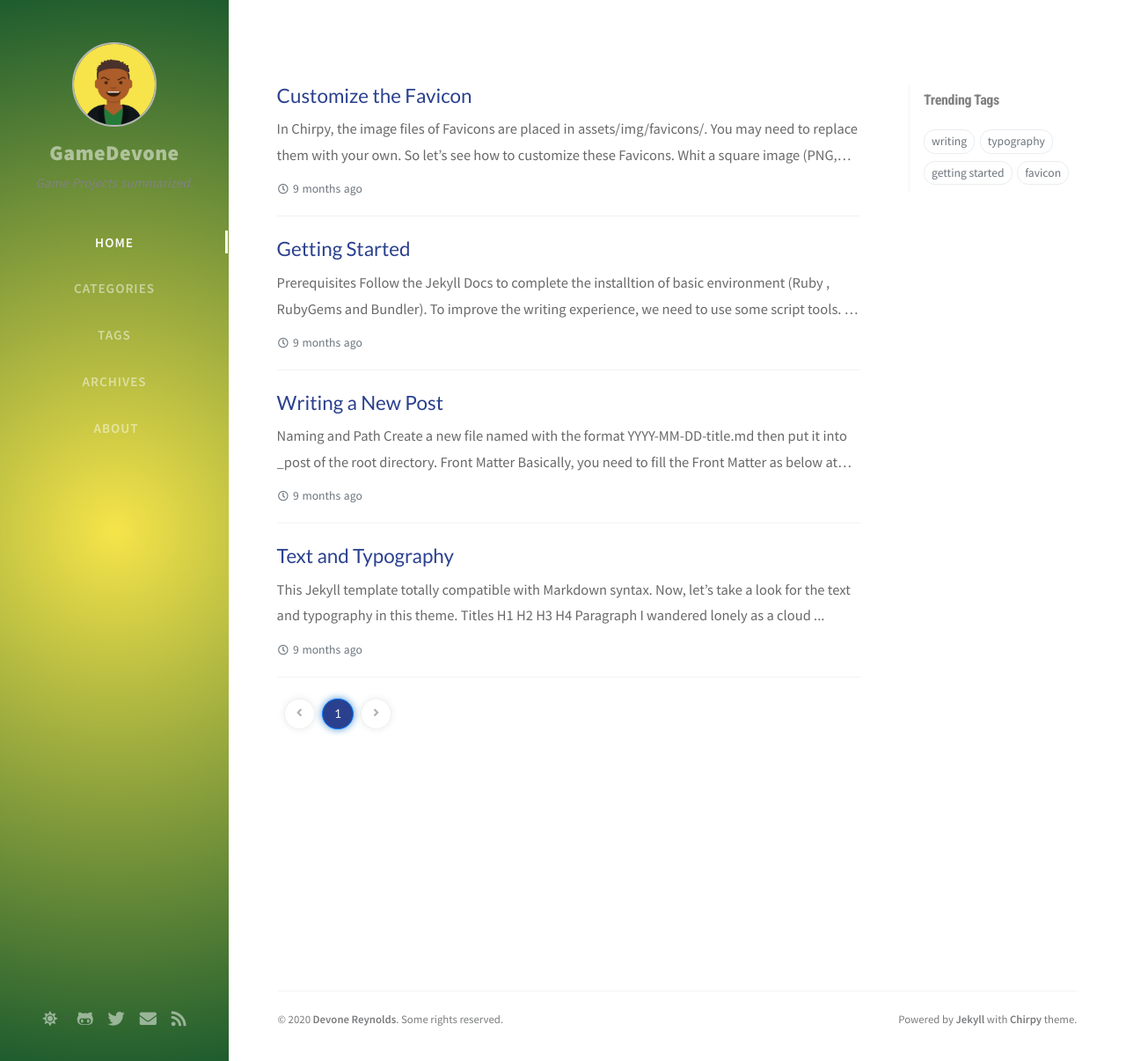
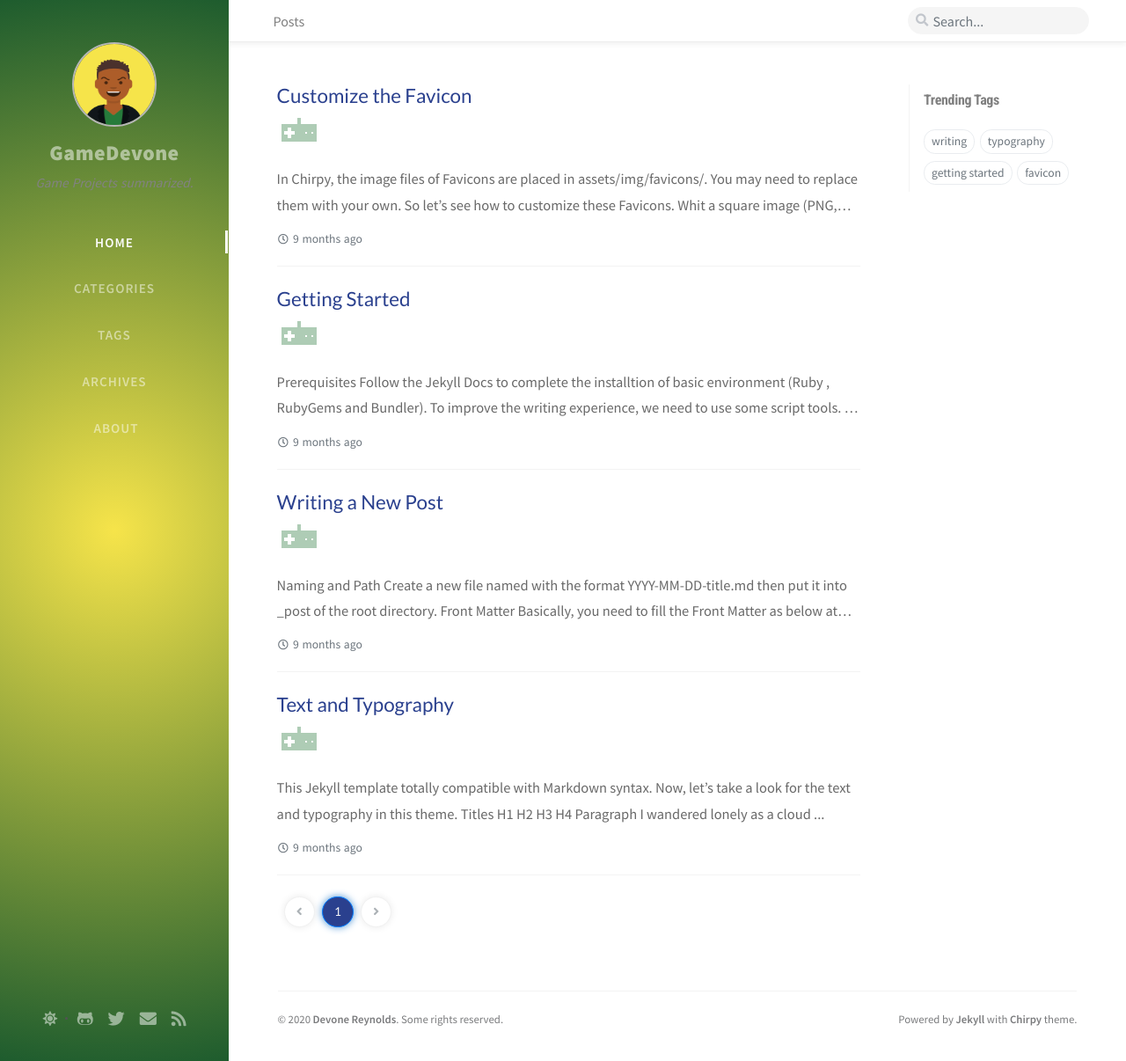
Before and after one commit to GameDev-One/GameDevone, a Jekyll site: the page built from index.html, in a window 1280 px wide and 1206 px high. Shown: the whole window at 88% size. Built offline with Jekyll 4.4.1, drawn with Linux system fonts in a browser that asks for light colours; nearby versions of some CDN libraries; the list of posts is cut into pages by our own code; comment, search, counter and statistics services are not loaded.

Commit message:
Added thumbnail to homepage articles

```diff
--- a/_config.yml
+++ b/_config.yml
@@ -115,6 +115,7 @@
         -
           label: Posts
           url: /
+      thumbnail: /assets/img/default-thumbnail.png
   -
     scope:
       path: _drafts
--- a/_layouts/home.html
+++ b/_layouts/home.html
@@ -13,6 +13,16 @@
     <h1>
       <a href="{{ site.baseurl }}{{ post.url }}">{{ post.title }}</a>
     </h1>
+    <p align="left">
+      <a href="{{ site.baseurl }}{{ post.url }}" alt="default-thumbnail1">
+        {% assign thumbnail_url = post.thumbnail %}
+        {% capture start %}{{ post.thumbnail | slice: 0 }}{% endcapture %}
+        {% if start == '/' %}
+          {% assign post.thumbnail = post.thumbnail | prepend: site.baseurl %}
+        {% endif %}
+        <img src="{{ thumbnail_url }}" alt="default-thumbnail2">
+      </a>
+    </p>
     <div class="post-content">
       <p>
       {% assign _content = post.content %}
```
Also changed, not shown: assets/img/default-thumbnail.png (added).
